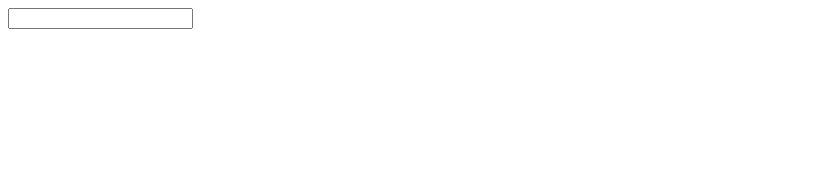
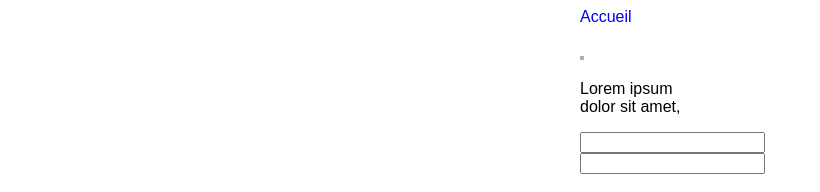
Before and after one commit to ayodejifelicia29/demo-github, a plain HTML site: page jour2/01-exo.html in a window 1280 px wide. Shown: the whole page, without its empty margins (0-820 px from the left). Drawn offline with Linux system fonts and the light colour scheme; placeholder pictures from the web are drawn by us.

Commit message:
finaliser la mise en forme

```diff
--- a/jour2/01-exo.html
+++ b/jour2/01-exo.html
@@ -4,30 +4,23 @@
 	<meta charset="UTF-8">
 	<meta http-equiv="X-UA-Compatible" content="IE=edge">
 	<meta name="viewport" content="width=device-width, initial-scale=1.0">
-	<title>Exo</title>
+	<link rel="stylesheet" href="style.css">
+	<title>Document</title>
 </head>
 <body>
-
-	<!---
-			cas pratique :
-
-	dans le dossier jour2 => créer un fichier 01-exo.html mettre une barre de menu add + commit
-	créer un fichier 01-exo.html mettre un article et un formulaire add + commit
-
-	créer une branch css et se positionner dessus
-
-	ajouter un fichier style.css qui va styliser la barre de menu add et commit
-	ajouter dans le fichier style.css qui va styliser le formulaire add et commit
-
-	positionner sur la branch principale fusionner la branch principale avec la branch css
-
-	-->
+<div class="container">
+	<nav>
+		<a href="#">Accueil</a>
+	</nav>
 	<article>
+		<h2></h2>
+		<img src="https://via.placeholder.com/4OOx200"  alt="">
+		<p>Lorem ipsum dolor sit amet,</p>
+		</article>
 		<form action="">
 			<input type="text">
+			<input type="text">
 		</form>
-	</article>
-
-
+</div>
 </body>
 </html>
--- a/jour2/style.css
+++ b/jour2/style.css
@@ -0,0 +1,10 @@
+.container{
+	width: 120px;
+	margin: 0 auto;
+	font-family:  sans-serif;
+}
+nav a {
+	margin-right: 20px;
+	text-decoration: none;
+	font-weight: 100;
+}
```
Also changed, not shown: jour1/08-branch.txt, jour2/00-start.txt.
